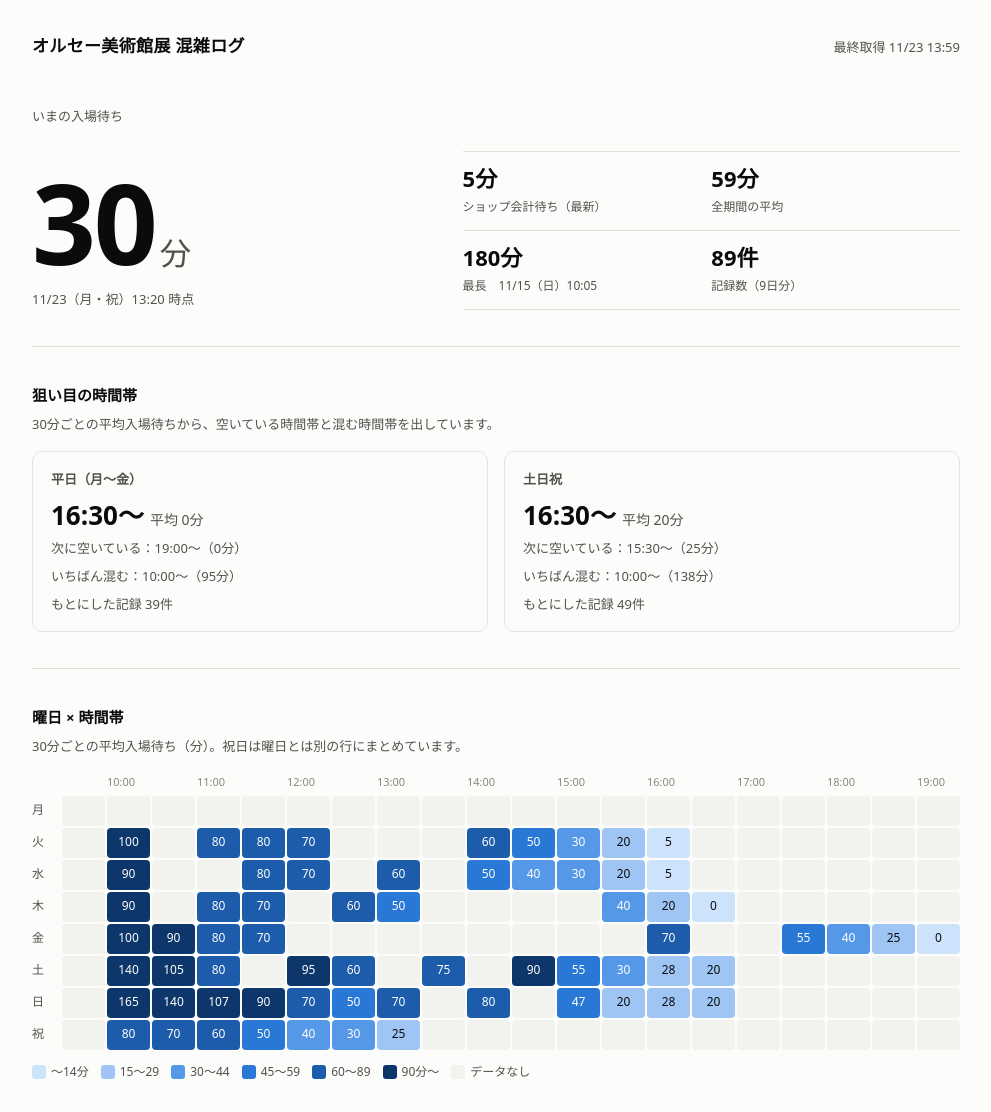
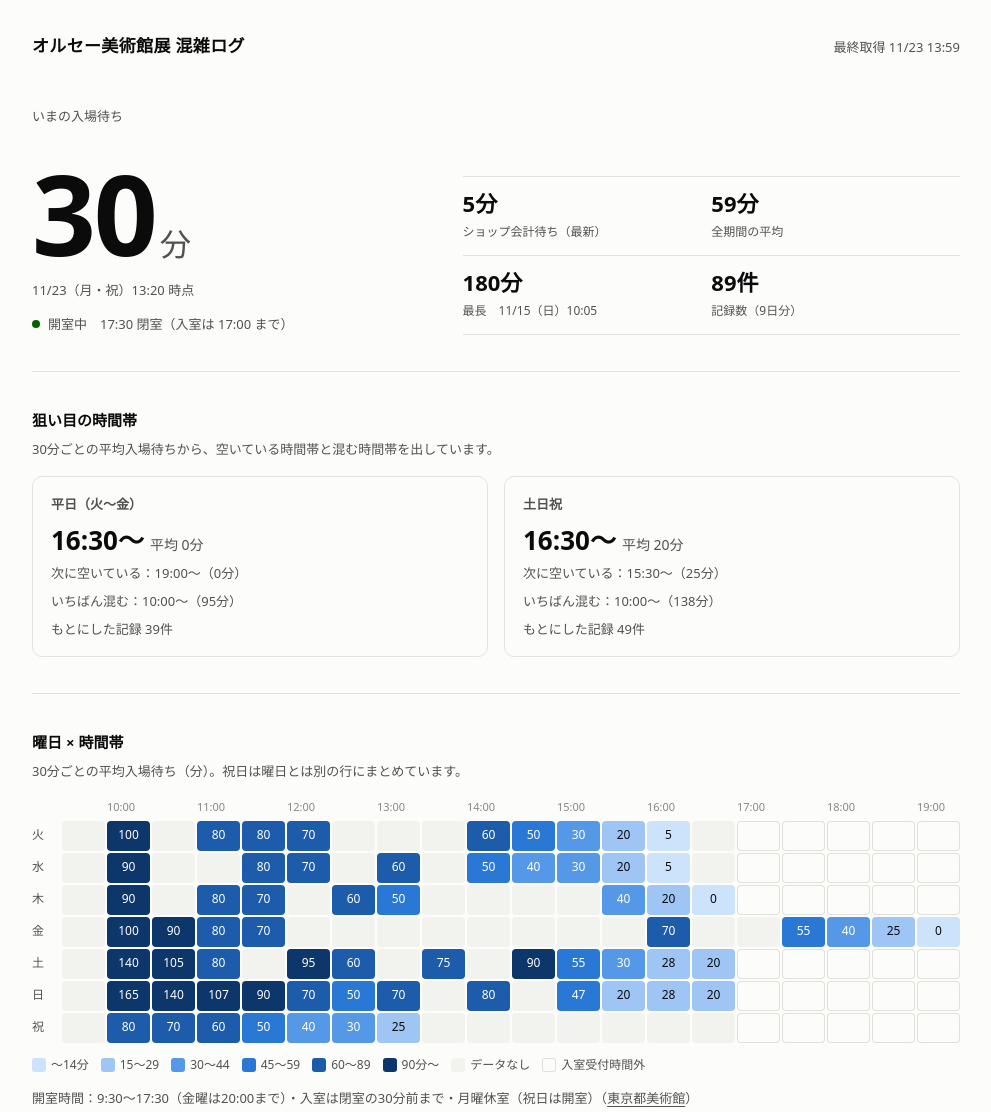
Before and after one commit to yoikoz/orsay-crowd, a website with bundled scripts: page index.html in a window 1280 px wide. Shown: the top 1112 px of the page, without its empty margins (144-1135 px from the left). Built offline with nearby package versions, Linux system fonts and the light colour scheme.

Commit message:
Reflect museum opening hours and closed days
- js/hours.js: 会期・開室時間・休室日（東京都美術館の展覧会ページより）
- ヒートマップ：入室受付時間外を区別、休室の月曜行を非表示、金曜の延長を表示
- 現在の開室状況を表示、記録一覧で入室終了を表示
- 「最終入場は終了」のポストを解析失敗として数えない

Co-Authored-By: Claude Opus 5.5 <noreply@anthropic.com>

```diff
--- a/index.html
+++ b/index.html
@@ -74,6 +74,10 @@ section:first-child{border-top:0}
 .b0{background:var(--b0)!important;color:var(--f0)!important}.b1{background:var(--b1)!important;color:var(--f1)!important}
 .b2{background:var(--b2)!important;color:var(--f2)!important}.b3{background:var(--b3)!important;color:var(--f3)!important}
 .b4{background:var(--b4)!important;color:var(--f4)!important}.b5{background:var(--b5)!important;color:var(--f5)!important}
+.heat .c.x,.scale i.x{background:transparent;box-shadow:inset 0 0 0 1px var(--grid)}
+.open{margin-top:12px;font-size:13px;color:var(--sub);display:flex;align-items:center;gap:8px}
+.open i{width:8px;height:8px;border-radius:50%;background:var(--axis);flex:none}
+.open i.on{background:var(--ok)}
 .scale{display:flex;flex-wrap:wrap;gap:4px 12px;margin-top:12px;font-size:12px;color:var(--sub)}
 .scale span{display:inline-flex;align-items:center;gap:5px}
 .scale i{width:14px;height:14px;border-radius:3px;display:inline-block}
@@ -146,6 +150,7 @@ footer{max-width:960px;margin:0 auto;padding:0 16px 48px;font-size:12px;color:va
       <div>
         <div class="hero" id="hero">—</div>
         <div class="sub" id="heroAt"></div>
+        <div class="open" id="openNow"></div>
       </div>
       <div class="stats" id="stats"></div>
     </div>
@@ -162,6 +167,7 @@ footer{max-width:960px;margin:0 auto;padding:0 16px 48px;font-size:12px;color:va
     <p class="note">30分ごとの平均入場待ち（分）。祝日は曜日とは別の行にまとめています。</p>
     <div class="scroll"><div class="heat" id="heat" role="grid" aria-label="曜日と時間帯ごとの平均入場待ち時間"></div></div>
     <div class="scale" id="scale"></div>
+    <p class="note" id="hours" style="margin:12px 0 0"></p>
   </section>
 
   <section aria-labelledby="h-curve">
--- a/js/app.js
+++ b/js/app.js
@@ -1,4 +1,5 @@
 import { parse } from './parse.js';
+import { HOURS, entrySlots, allEntrySlots, afterLastEntry, statusAt, hoursText } from './hours.js';
 
 const DOW = ['日', '月', '火', '水', '木', '金', '土'];
 const LS_KEY = 'orsay-local';
@@ -43,7 +44,8 @@ function bySlot(list, f) {
 
 function slotRange(list) {
   const ss = withEntry(list).map(p => slotOf(p.time));
-  return [Math.min(19, ...ss), Math.max(34, ...ss)]; // 開館 9:30 〜 17:00 台を最低限表示
+  const [lo, hi] = entrySlots(2); // 通常日の入室受付時間（9:30〜16:30台）は常に表示
+  return [Math.min(lo, ...ss), Math.max(hi, ...ss)];
 }
 
 const BINS = [15, 30, 45, 60, 90]; // 0-14 / 15-29 / 30-44 / 45-59 / 60-89 / 90+
@@ -66,6 +68,8 @@ function drawNow(list) {
   const last = list[list.length - 1];
   $('hero').innerHTML = last && last.entry != null ? `${last.entry}<small>分</small>` : '—';
   $('heroAt').textContent = last ? `${md(last.date)}（${dowLabel(last)}）${last.time} 時点` : 'まだ記録がありません';
+  const st = statusAt();
+  $('openNow').innerHTML = `<i class="${st.open ? 'on' : ''}"></i>${esc(st.text)}`;
   const ent = withEntry(list);
   const max = ent.reduce((m, p) => (!m || p.entry > m.entry ? p : m), null);
   const days = new Set(list.map(p => p.date)).size;
@@ -80,7 +84,7 @@ function drawNow(list) {
 
 /* ---------- 描画：狙い目 ---------- */
 function drawBest(list) {
-  const groups = [['平日（月〜金）', p => !isWeekend(p)], ['土日祝', isWeekend]];
+  const groups = [['平日（火〜金）', p => !isWeekend(p)], ['土日祝', isWeekend]];
   $('best').innerHTML = groups.map(([name, f]) => {
     const sr = bySlot(list, f);
     if (!sr.length) return `<div class="card"><h3>${name}</h3><p>まだデータがありません</p></div>`;
@@ -96,17 +100,23 @@ function drawBest(list) {
 
 /* ---------- 描画：ヒートマップ ---------- */
 function drawHeat(list) {
-  const ent = withEntry(list), [lo, hi] = slotRange(list);
+  const ent = withEntry(list), [lo0, hi0] = allEntrySlots(), ss = ent.map(p => slotOf(p.time));
+  const lo = Math.min(lo0, ...ss), hi = Math.max(hi0, ...ss);
   const cols = []; for (let s = lo; s <= hi; s++) cols.push(s);
-  const rows = [[1, '月'], [2, '火'], [3, '水'], [4, '木'], [5, '金'], [6, '土'], [0, '日'], [7, '祝']];
+  // 月曜は休室（祝日の月曜は「祝」の行に入る）。祝日でない月曜の記録があるときだけ行を出す
+  const monday = ent.some(p => !p.hol && p.dow === 1);
+  const rows = [[1, '月'], [2, '火'], [3, '水'], [4, '木'], [5, '金'], [6, '土'], [0, '日'], [7, '祝']]
+    .filter(([r]) => r !== 1 || monday);
   let h = '<div role="row" style="display:contents"><div></div>' +
     cols.map(s => `<div class="h" role="columnheader">${s % 2 ? '' : slotLabel(s)}</div>`).join('') + '</div>';
   for (const [r, name] of rows) {
     h += `<div role="row" style="display:contents"><div class="r" role="rowheader">${name}</div>`;
     for (const s of cols) {
       const vs = ent.filter(p => (p.hol ? 7 : p.dow) === r && slotOf(p.time) === s).map(p => p.entry);
-      const v = avg(vs);
-      h += v == null
+      const v = avg(vs), [eLo, eHi] = entrySlots(r === 7 ? 2 : r); // 祝日は通常の時間
+      h += v == null && (s < eLo || s > eHi)
+        ? `<div class="c x" role="gridcell" aria-label="${name} ${slotLabel(s)} 入室受付時間外"></div>`
+        : v == null
         ? `<div class="c" role="gridcell" aria-label="${name} ${slotLabel(s)} データなし"></div>`
         : `<div class="c b${binOf(v)}" role="gridcell" tabindex="0" data-v="${name === '祝' ? '祝日' : name + '曜'} ${slotLabel(s)}〜|${Math.round(v)}|${vs.length}" aria-label="${name} ${slotLabel(s)} 平均${Math.round(v)}分 ${vs.length}件">${Math.round(v)}</div>`;
     }
@@ -117,7 +127,8 @@ function drawHeat(list) {
   el.style.minWidth = 28 + cols.length * 34 + 'px';
   el.innerHTML = h;
   const labels = ['〜14分', '15〜29', '30〜44', '45〜59', '60〜89', '90分〜'];
-  $('scale').innerHTML = labels.map((l, i) => `<span><i class="b${i}"></i>${l}</span>`).join('') + '<span><i style="background:var(--plane)"></i>データなし</span>';
+  $('scale').innerHTML = labels.map((l, i) => `<span><i class="b${i}"></i>${l}</span>`).join('') + '<span><i style="background:var(--plane)"></i>データなし</span><span><i class="x"></i>入室受付時間外</span>';
+  $('hours').innerHTML = `開室時間：${esc(hoursText())}（<a href="${HOURS.source}" target="_blank" rel="noopener">東京都美術館</a>）`;
 }
 function heatTip(e) {
   const c = e.target.closest('.c[data-v]');
@@ -236,7 +247,7 @@ function drawRows(list) {
   $('rows').innerHTML = list.length
     ? [...list].reverse().map(p => `<tr>
         <td>${esc(md(p.date))}（${dowLabel(p)}）</td><td class="n">${esc(p.time)}</td>
-        <td class="n">${p.entry == null ? '—' : p.entry + '分'}</td><td class="n">${p.shop == null ? '—' : p.shop + '分'}</td>
+        <td class="n">${p.entry != null ? p.entry + '分' : afterLastEntry(p.dow, p.time) ? '入室終了' : '—'}</td><td class="n">${p.shop == null ? '—' : p.shop + '分'}</td>
         <td><span class="tag">${SRC[p.src] || '—'}</span></td>
         <td>${p.src === 'local' ? `<button data-del="${esc(p.id)}" aria-label="${esc(p.date + ' ' + p.time)} を削除">削除</button>` : ''}</td></tr>`).join('')
     : '<tr><td colspan="6" class="sub">まだ記録がありません</td></tr>';
--- /dev/null
+++ b/js/hours.js
@@ -0,0 +1,70 @@
+// 開室時間・休室日（出典：https://www.tobikan.jp/exhibition/2026_orsay.html 2026-11-23 確認）
+//   会期     2026年11月14日(土)〜2027年3月28日(日)
+//   開室時間 9:30〜17:30、金曜日は20:00まで（入室は閉室の30分前まで）
+//   休室日   月曜日、11月24日(火)、12月22日(火)〜2027年1月3日(日)、1月12日(火)、3月23日(火)
+//            ※11月23日(月・祝)、1月4日(月)、1月11日(月・祝)、3月22日(月・休)は開室
+// 会期や時間が変わったら、ここだけを直す
+
+export const HOURS = {
+  start: '2026-11-14',
+  end: '2027-03-28',
+  open: '09:30',
+  close: '17:30',
+  closeByDow: { 5: '20:00' },      // 金曜
+  lastEntryBefore: 30,             // 入室は閉室の何分前まで
+  closedDow: [1],                  // 月曜
+  closedDates: ['2026-11-24', ['2026-12-22', '2027-01-03'], '2027-01-12', '2027-03-23'],
+  openDates: ['2026-11-23', '2027-01-04', '2027-01-11', '2027-03-22'],
+  source: 'https://www.tobikan.jp/exhibition/2026_orsay.html',
+};
+
+const toMin = t => { const [h, m] = t.split(':').map(Number); return h * 60 + m; };
+const fmt = m => `${Math.floor(m / 60)}:${String(m % 60).padStart(2, '0')}`;
+const dowOf = date => new Date(date + 'T00:00:00Z').getUTCDay();
+
+export function isClosedDay(date) {
+  if (date < HOURS.start || date > HOURS.end) return true;
+  if (HOURS.openDates.includes(date)) return false;
+  if (HOURS.closedDates.some(d => (Array.isArray(d) ? date >= d[0] && date <= d[1] : date === d))) return true;
+  return HOURS.closedDow.includes(dowOf(date));
+}
+
+// 曜日ごとの { open, close, lastEntry }（分）
+export function hoursFor(dow) {
+  const open = toMin(HOURS.open), close = toMin(HOURS.closeByDow[dow] || HOURS.close);
+  return { open, close, lastEntry: close - HOURS.lastEntryBefore };
+}
+
+// 入室できる30分枠の範囲 [最初, 最後]（slot = 時*2 + (30分以降なら1)）
+export function entrySlots(dow) {
+  const h = hoursFor(dow);
+  return [Math.floor(h.open / 30), Math.ceil(h.lastEntry / 30) - 1];
+}
+
+// 全曜日を通した最大範囲（ヒートマップの列）
+export function allEntrySlots() {
+  const r = [0, 1, 2, 3, 4, 5, 6].map(entrySlots);
+  return [Math.min(...r.map(x => x[0])), Math.max(...r.map(x => x[1]))];
+}
+
+// その時刻が入室受付時間外か
+export function afterLastEntry(dow, time) {
+  return toMin(time) >= hoursFor(dow).lastEntry;
+}
+
+// いまの開室状況（JST）
+export function statusAt(now = new Date()) {
+  const j = new Date(now.getTime() + 9 * 3600e3);
+  const date = j.toISOString().slice(0, 10), min = j.getUTCHours() * 60 + j.getUTCMinutes();
+  const h = hoursFor(j.getUTCDay());
+  if (date < HOURS.start) return { open: false, text: `会期は ${HOURS.start.slice(5).replace('-', '/')} から` };
+  if (date > HOURS.end) return { open: false, text: '会期は終了しました' };
+  if (isClosedDay(date)) return { open: false, text: '本日は休室日です' };
+  if (min < h.open) return { open: false, text: `本日は ${fmt(h.open)} 開室（入室は ${fmt(h.lastEntry)} まで）` };
+  if (min >= h.close) return { open: false, text: '本日の開室時間は終了しました' };
+  if (min >= h.lastEntry) return { open: true, text: `本日の入室受付は終了しました（${fmt(h.close)} 閉室）` };
+  return { open: true, text: `開室中　${fmt(h.close)} 閉室（入室は ${fmt(h.lastEntry)} まで）` };
+}
+
+export const hoursText = () =>
+  `${HOURS.open.replace(/^0/, '')}〜${HOURS.close}（金曜は${HOURS.closeByDow[5]}まで）・入室は閉室の${HOURS.lastEntryBefore}分前まで・月曜休室（祝日は開室）`;
--- a/scripts/fetch.mjs
+++ b/scripts/fetch.mjs
@@ -69,7 +69,8 @@ const crowd = fetched.filter(t => isCrowdPost(t.text));
 const records = [], failures = [];
 for (const t of crowd) {
   const rs = parse(t.text, t.created_at ? new Date(t.created_at) : new Date());
-  if (!rs.length || rs.every(r => r.entry == null)) failures.push(t);
+  // 「最終入場は終了しております」のようなお知らせは失敗扱いにしない（待ち時間は null のまま記録）
+  if (!rs.length || (rs.every(r => r.entry == null) && !/終了/.test(t.text))) failures.push(t);
   for (const r of rs) records.push({ ...r, src: 'api', tid: t.id });
 }
 
```
Also changed, not shown: test/hours.test.mjs (added, +28 -0 lines).
